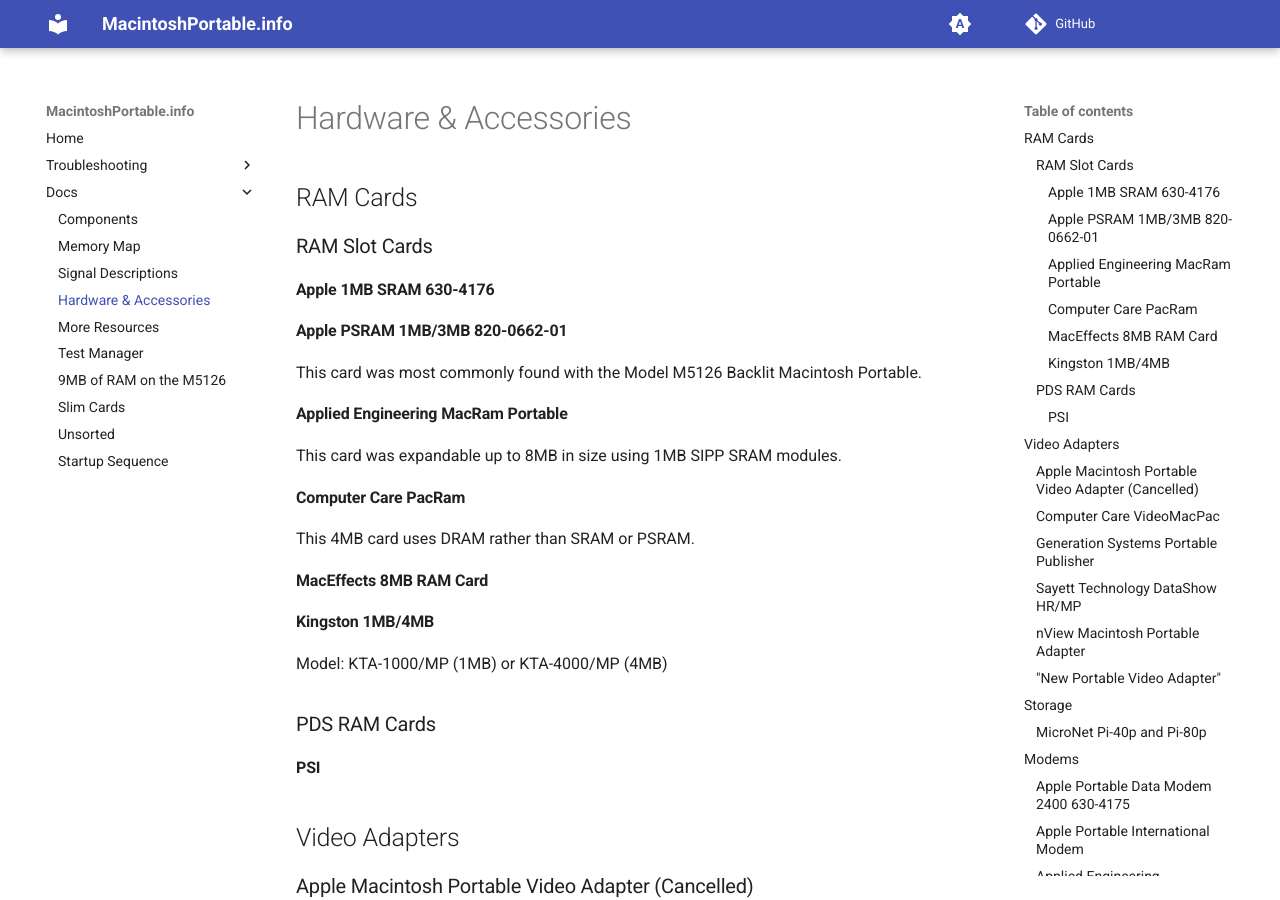
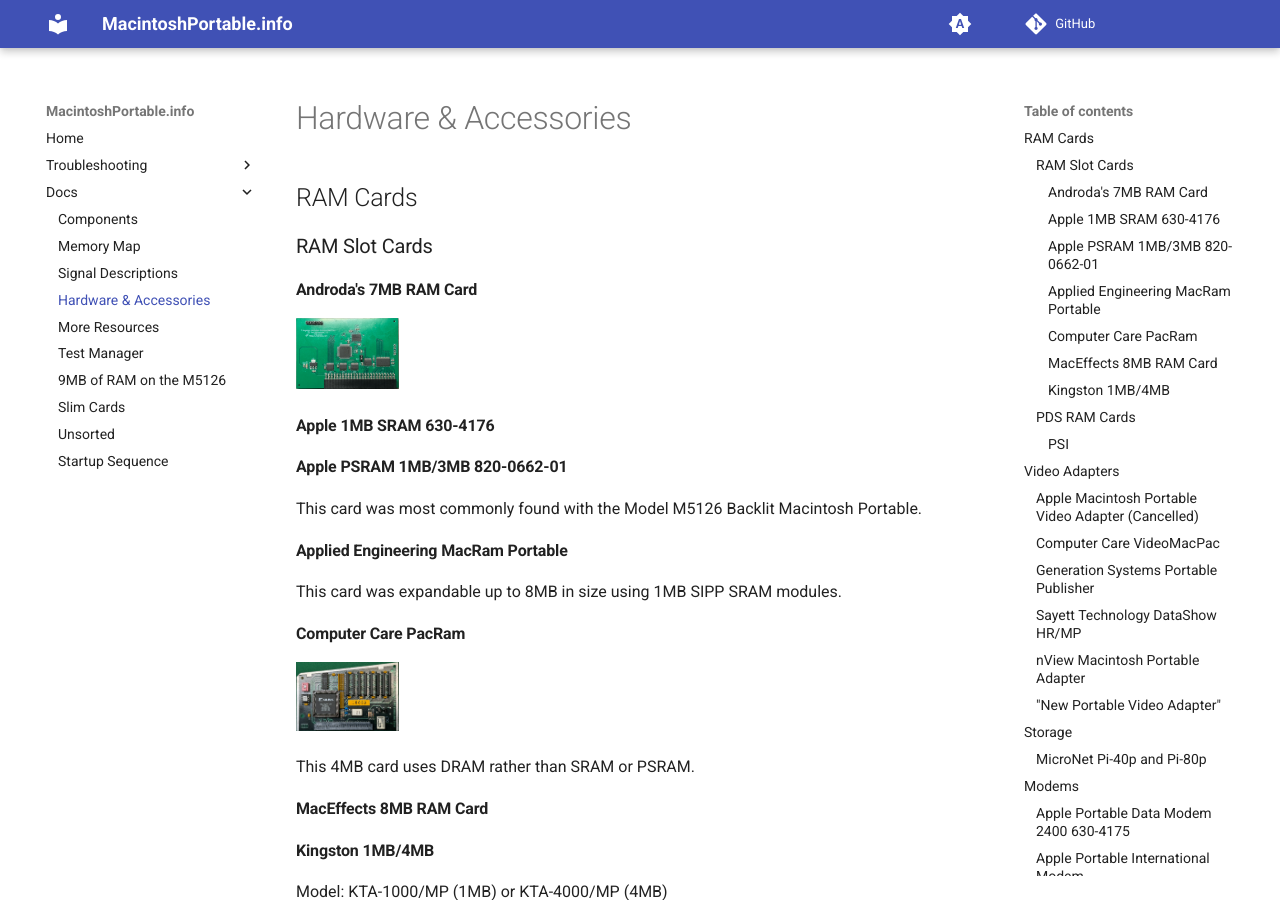
Before and after one commit to rezafouladian/MacintoshPortable, an MkDocs documentation site: the page built from docs/HardwareAndAccessories.md, in a window 1280 px wide and 900 px high. Built offline with MkDocs 1.6.1 and Material for MkDocs 9.7.7, drawn with Linux system fonts in a browser that asks for light colours; comment, search, counter and statistics services are not loaded.

Commit message:
Add ram card images

```diff
--- a/docs/HardwareAndAccessories.md
+++ b/docs/HardwareAndAccessories.md
@@ -1,5 +1,8 @@
 ## RAM Cards
 ### RAM Slot Cards
+
+#### Androda's 7MB RAM Card
+![](media/androda7MB.jpg){ width="15%"}
 
 #### Apple 1MB SRAM 630-4176
 
@@ -12,6 +15,8 @@ This card was most commonly found with the Model M5126 Backlit Macintosh Portabl
 This card was expandable up to 8MB in size using 1MB SIPP SRAM modules.
 
 #### Computer Care PacRam
+![](media/pacram.jpg){ width="15%"}
+
 This 4MB card uses DRAM rather than SRAM or PSRAM.
 
 #### MacEffects 8MB RAM Card
```
Also changed, not shown: docs/media/androda7MB.jpg (added), docs/media/pacram.jpg (added).
